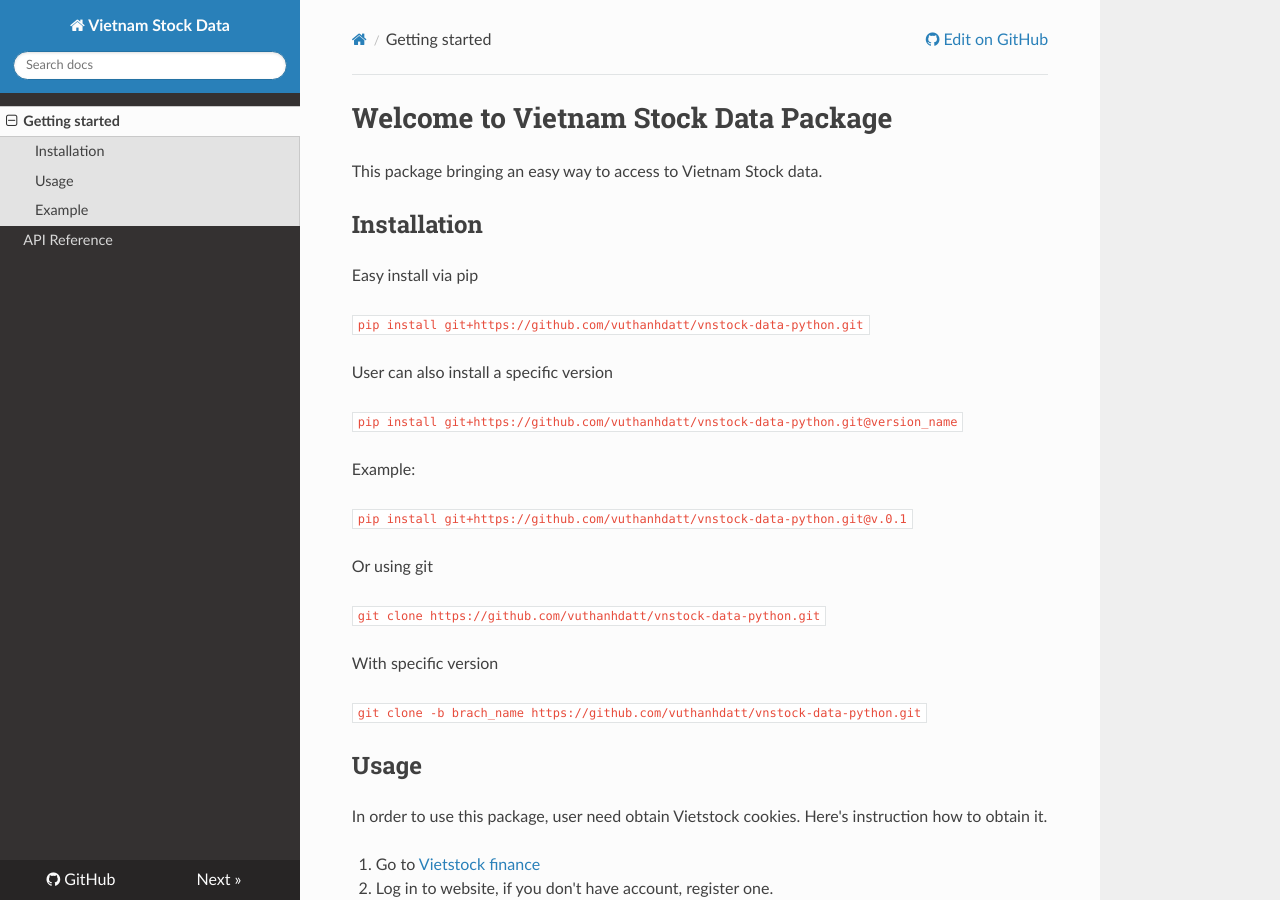
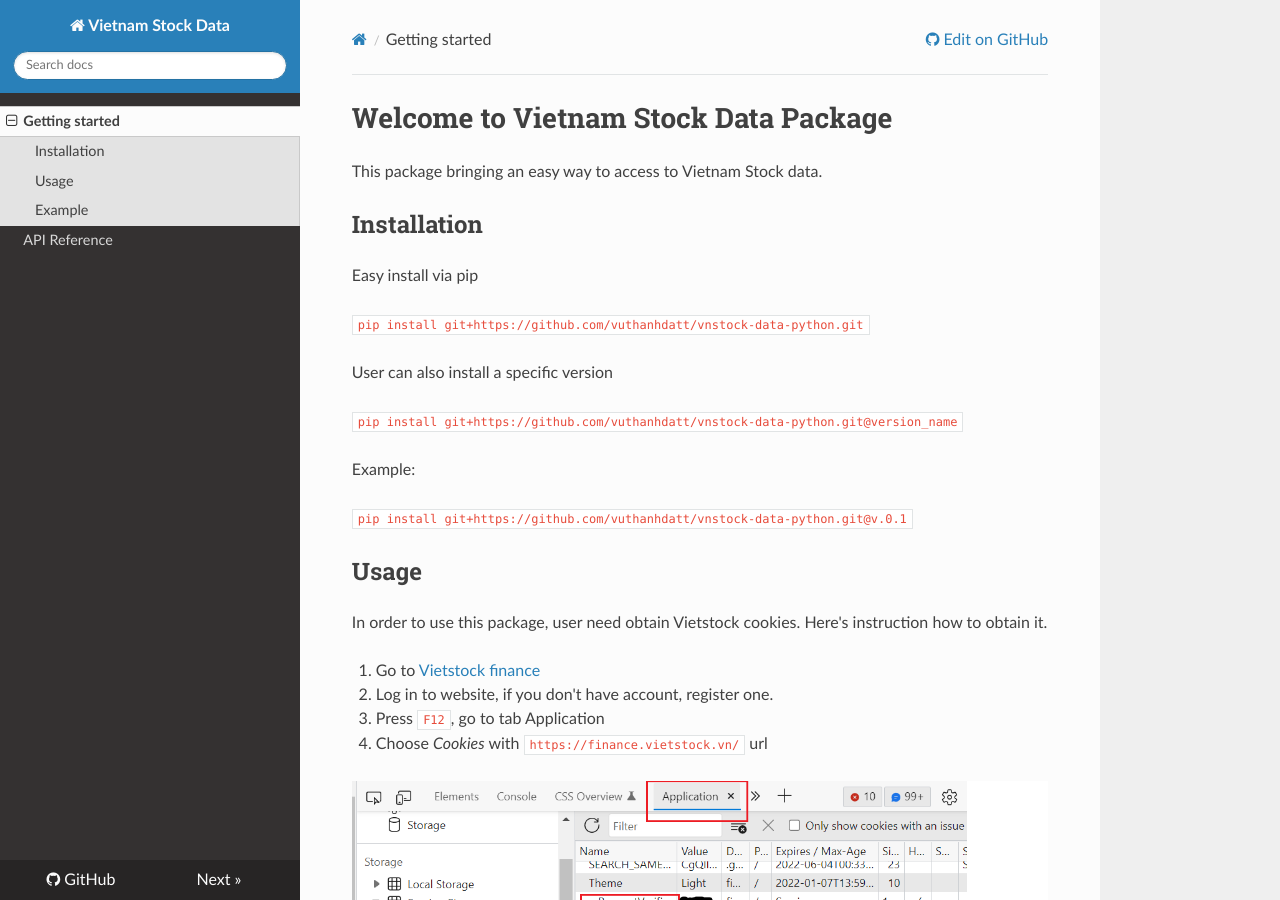
Before and after one commit to vuthanhdatt/vnstock-data-python, an MkDocs documentation site: the page built from docs/index.md, in a window 1280 px wide and 900 px high. Built offline with MkDocs 1.6.1, drawn with Linux system fonts in a browser that asks for light colours; nearby versions of some CDN libraries.

Commit message:
Change docs

```diff
--- a/docs/index.md
+++ b/docs/index.md
@@ -16,13 +16,6 @@
 
 `pip install git+https://github.com/vuthanhdatt/vnstock-data-python.git@v.0.1`
 
-Or using git
-
-`git clone https://github.com/vuthanhdatt/vnstock-data-python.git`
-
-With specific version
-
-`git clone -b brach_name https://github.com/vuthanhdatt/vnstock-data-python.git`
 
 ## Usage
 
```
